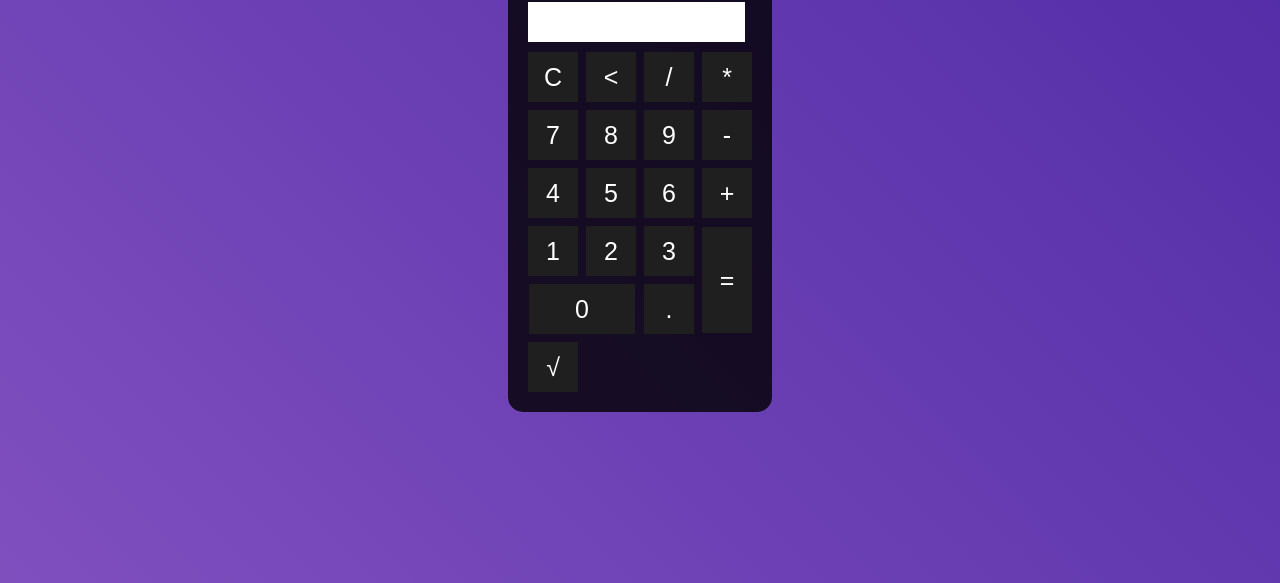
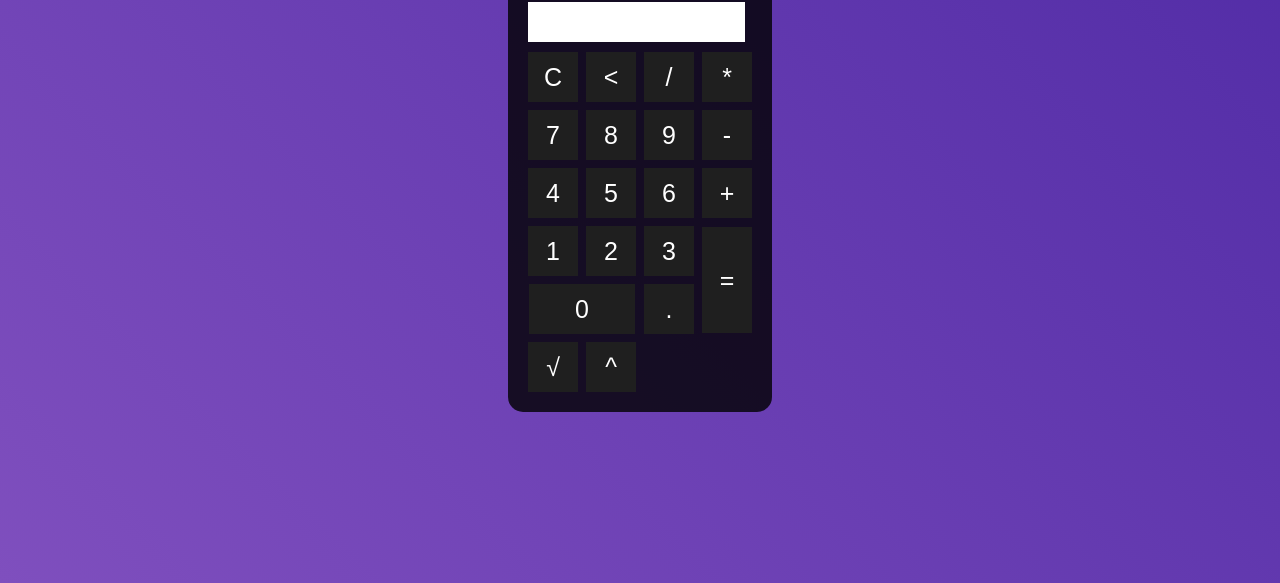
Before and after one commit to Kal-il/A_Calculadoora, a plain HTML site: page index.html in a window 1280 px wide. Shown: the part 217-800 px from the top of the page. Drawn offline with Linux system fonts and the light colour scheme.

Commit message:
feature/02 : Implementação do botão de potência

```diff
--- a/index.html
+++ b/index.html
@@ -45,6 +45,8 @@
                     </tr>
                 <tr>
                     <td><button class="botao" onclick="insert('√')">√</button></td>
+                    <td><button class="botao" onclick="insert('^')">^</button></td>
+
 
                 </tr>
         </div>
```
